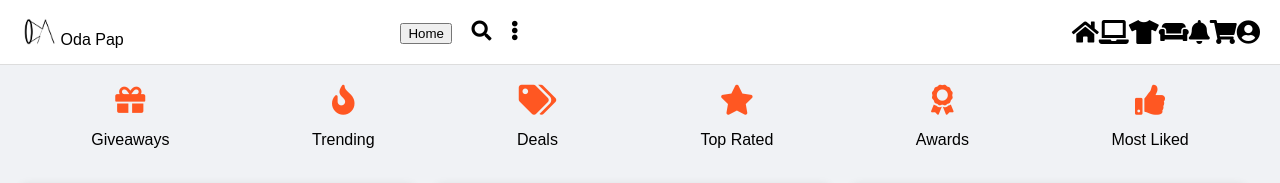
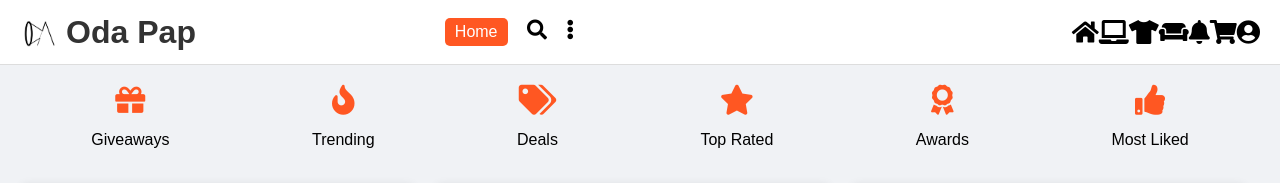
Before and after one commit to MarkCalebChomba/oda-pap, a plain HTML site: page index.html in a window 1280 px wide. Shown: the top 183 px of the page. Drawn offline with Linux system fonts and the light colour scheme.

Commit message:
Update styles.css

```diff
--- a/styles.css
+++ b/styles.css
@@ -18,8 +18,36 @@ header {
     padding: 10px 20px;
 }
 
+.logo-container {
+    display: flex;
+    align-items: center;
+}
+
+.logo {
+    height: 30px;
+}
+
+.logo-text {
+    font-size: 2em; /* Increased font size */
+    font-weight: bold; /* Make the text bold */
+    margin-left: 10px;
+    color: #333;
+}
+
+.home-button {
+    background-color: #ff5722;
+    color: #fff;
+    border: none;
+    padding: 5px 10px;
+    border-radius: 5px;
+    cursor: pointer;
+    font-size: 1em;
+}
+
+
+
 .border-line {
-    border-bottom: 1px solid #ddd;
+    border-bottom: 2px solid #ddd;
 }
 
 .logo {
```
